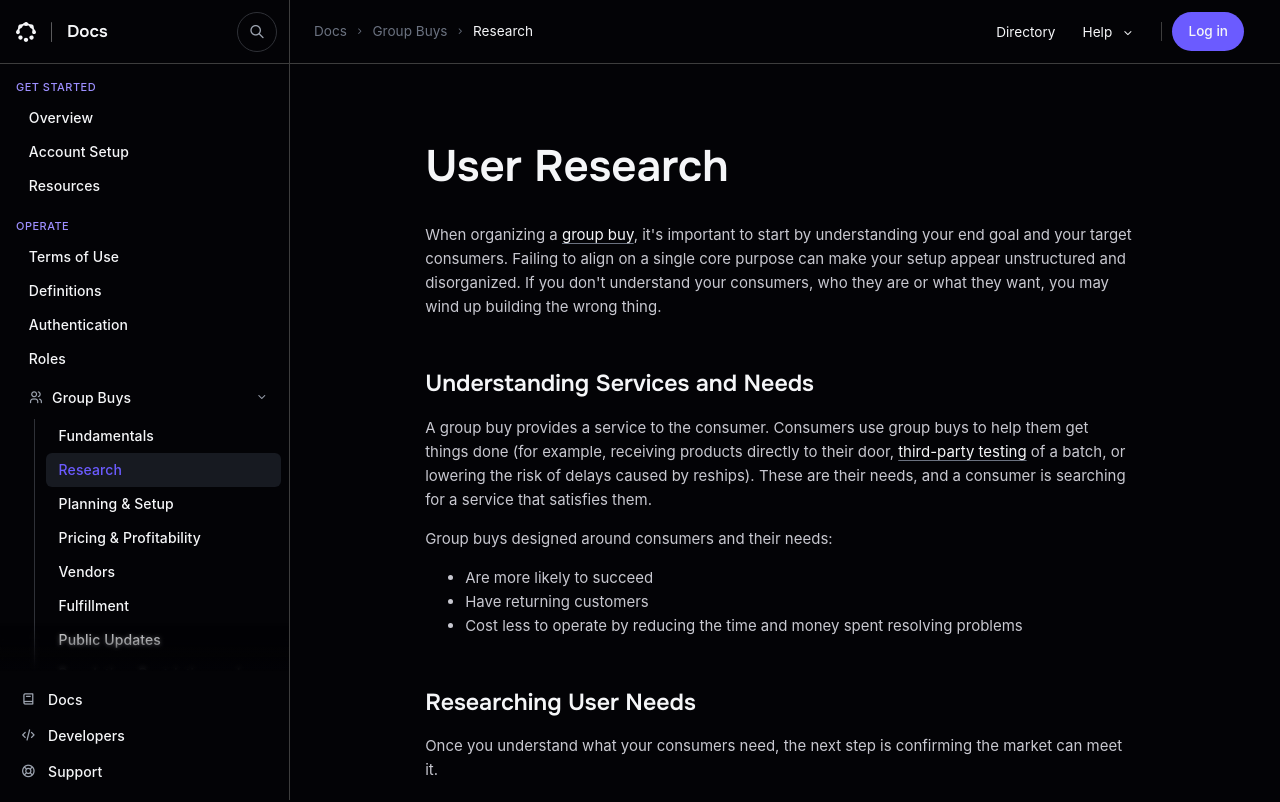
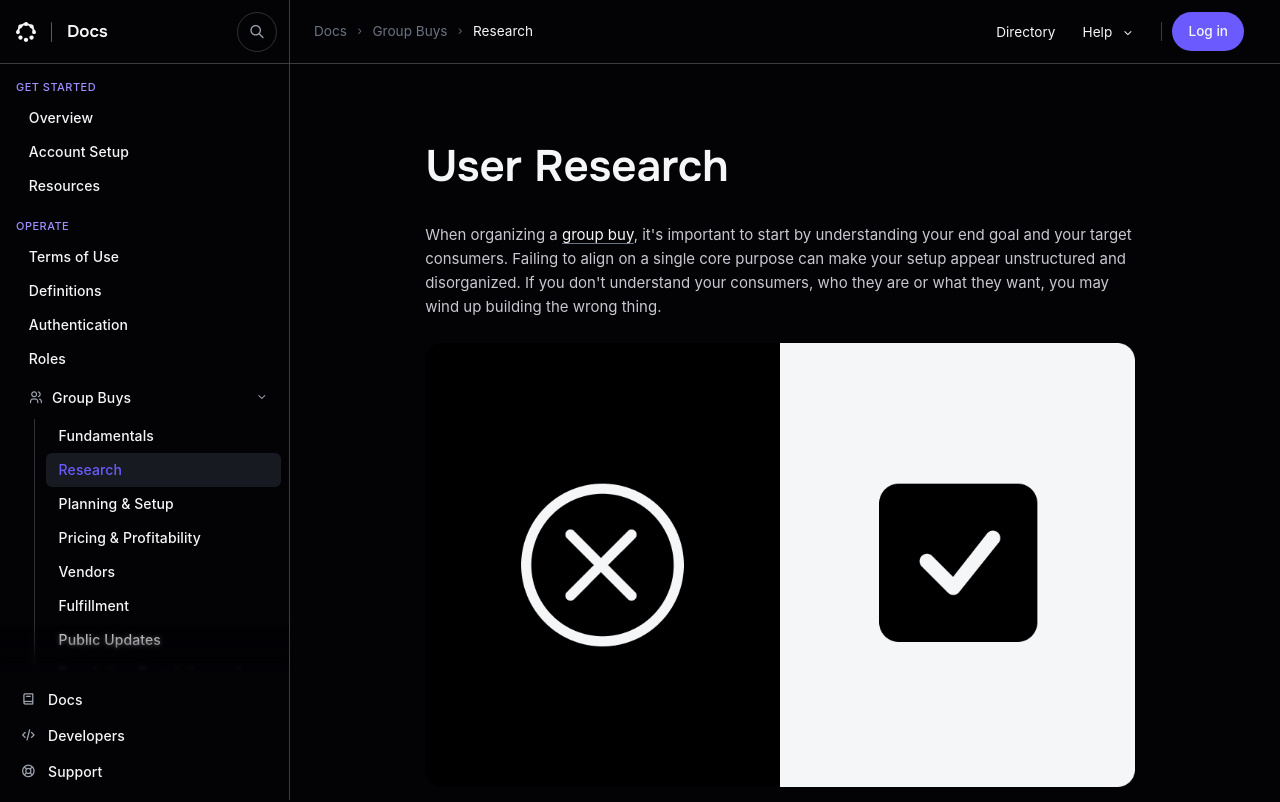
Before and after one commit to bohemia-health/bohemiahealthwiki, a Next.js app in the folder bohemia-docs/: page /group-buys/research in a window 1280 px wide. Shown: the top 802 px of the page. Built offline with nearby package versions, Linux system fonts and the light colour scheme.

Commit message:
feat: go/no-go decision graphic with reusable doc-figure style
Co-Authored-By: Claude Fable 5 <noreply@anthropic.com>

```diff
--- a/bohemia-docs/app/globals.css
+++ b/bohemia-docs/app/globals.css
@@ -672,6 +672,14 @@ nav li,
   scroll-margin-top: calc(var(--navbar-height) + 24px);
 }
 
+.doc-figure {
+  display: block;
+  max-width: 100%;
+  height: auto;
+  margin: var(--space-5) auto;
+  border-radius: var(--radius-md);
+}
+
 .doc-page a {
   color: var(--text-primary);
   text-decoration: underline;
--- a/bohemia-docs/app/group-buys/research/page.js
+++ b/bohemia-docs/app/group-buys/research/page.js
@@ -16,6 +16,14 @@ export default function GroupBuyResearchPage() {
         understand your consumers, who they are or what they want, you may wind
         up building the wrong thing.
       </p>
+
+      <img
+        src="/assets/yes-no-graphic.png"
+        alt="Two decision states: a no-go marked with an X and a go marked with a checkmark"
+        className="doc-figure"
+        width={960}
+        height={600}
+      />
 
       <h2>Understanding Services and Needs</h2>
       <p>
```
Also changed, not shown: bohemia-docs/public/assets/yes-no-graphic.png (added).
